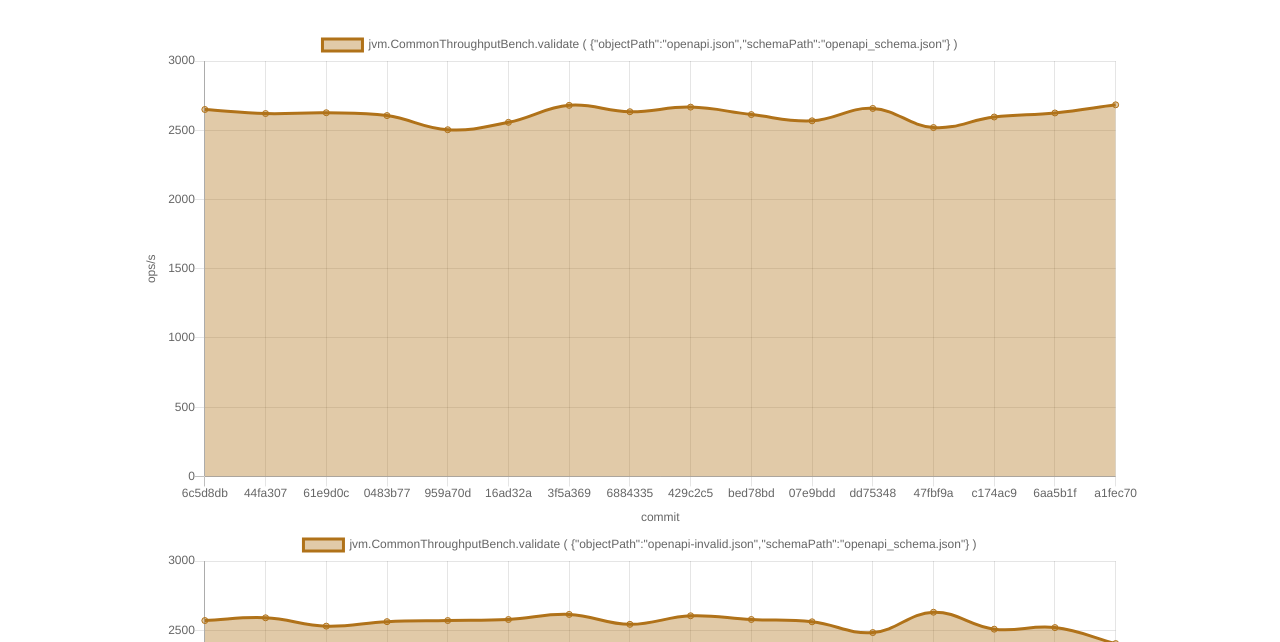
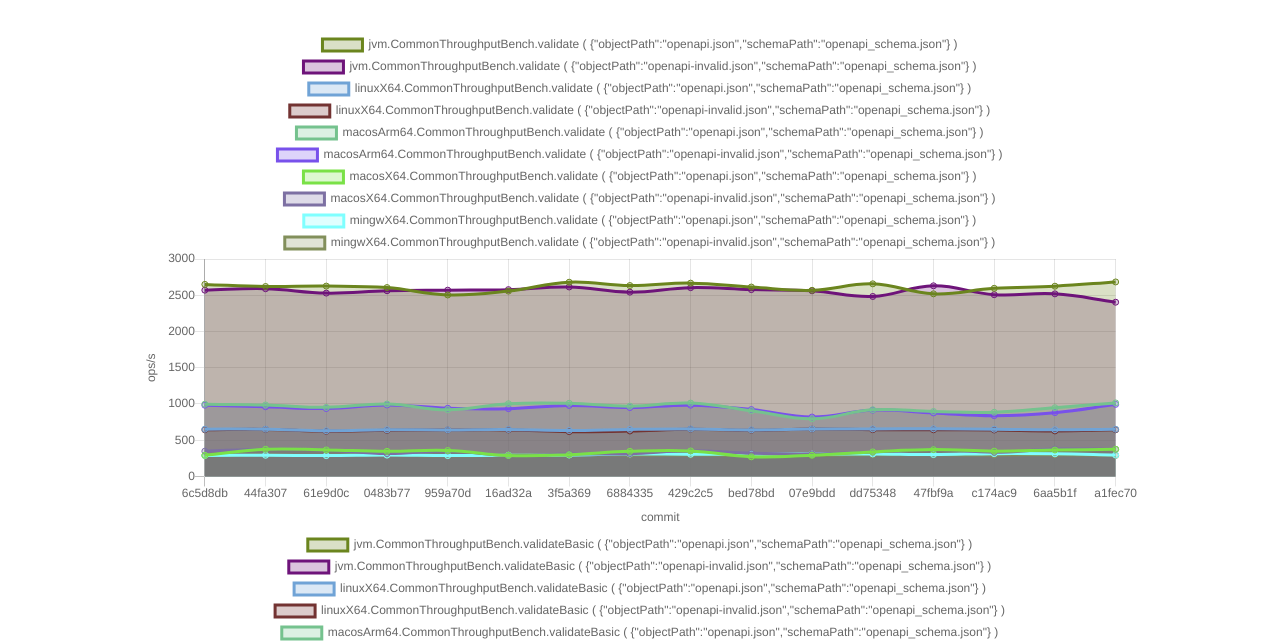
Before and after one commit to OptimumCode/json-schema-validator, a plain HTML site: page dev/bench/index.html in a window 1280 px wide. Shown: the part 158-800 px from the top of the page. Drawn offline with nearby package versions, Linux system fonts and the light colour scheme; animation ran at ten frames a second.

Commit message:
Modify index.html to group bench results together

```diff
--- a/dev/bench/index.html
+++ b/dev/bench/index.html
@@ -109,22 +109,6 @@
     <script id="main-script">
       'use strict';
       (function() {
-        // Colors from https://github.com/github/linguist/blob/master/lib/linguist/languages.yml
-        const toolColors = {
-          cargo: '#dea584',
-          go: '#00add8',
-          benchmarkjs: '#f1e05a',
-          benchmarkluau: '#000080',
-          pytest: '#3572a5',
-          googlecpp: '#f34b7d',
-          catch2: '#f34b7d',
-          julia: '#a270ba',
-          jmh: '#b07219',
-          benchmarkdotnet: '#178600',
-          customBiggerIsBetter: '#38ff38',
-          customSmallerIsBetter: '#ff3838',
-          _: '#333333'
-        };
 
         function init() {
           function collectBenchesPerTestCase(entries) {
@@ -133,9 +117,11 @@
               const {commit, date, tool, benches} = entry;
               for (const bench of benches) {
                 const result = { commit, date, tool, bench };
-                const arr = map.get(bench.name);
+                const parametersStart = bench.name.indexOf('(') - 1
+                const benchName = bench.name.substring(bench.name.indexOf('.') + 1, parametersStart)
+                const arr = map.get(benchName);
                 if (arr === undefined) {
-                  map.set(bench.name, [result]);
+                  map.set(benchName, [result]);
                 } else {
                   arr.push(result);
                 }
@@ -175,17 +161,26 @@
             canvas.className = 'benchmark-chart';
             parent.appendChild(canvas);
 
-            const color = toolColors[dataset.length > 0 ? dataset[0].tool : '_'];
+            const groupedData = Object.groupBy(dataset, ({ bench }) => bench.name)
+            const groupedEntries = Object.entries(groupedData)
+            const platformColors = groupedEntries.map((d, index) => {
+              const randomColor = Math.floor((index + 42) / 100.0 * 16777215).toString(16);
+              return '#' + randomColor
+            })
             const data = {
-              labels: dataset.map(d => d.commit.id.slice(0, 7)),
-              datasets: [
-                {
+              labels: groupedEntries[0][1].map(d => d.commit.id.slice(0, 7)),
+              datasets: groupedEntries.map((g, index) => {
+                const name = g[0]
+                const data = g[1]
+                const color = platformColors[index];
+                return {
                   label: name,
-                  data: dataset.map(d => d.bench.value),
+                  data: data.map(d => d.bench.value),
                   borderColor: color,
-                  backgroundColor: color + '60', // Add alpha for #rrggbbaa
+                  backgroundColor: color + '40', // Add alpha for #rrggbbaa
                 }
-              ],
+              }
+              ),
             };
             const options = {
               scales: {
@@ -212,13 +207,13 @@
               tooltips: {
                 callbacks: {
                   afterTitle: items => {
-                    const {index} = items[0];
-                    const data = dataset[index];
-                    return '\n' + data.commit.message + '\n\n' + data.commit.timestamp + ' committed by @' + data.commit.committer.username + '\n';
+                    const {datasetIndex, index} = items[0];
+                    const data = groupedEntries[datasetIndex][1][index];
+                    return '\n' + data.bench.name + '\n\n' + data.commit.message + '\n\n' + data.commit.timestamp + ' committed by @' + data.commit.committer.username + '\n';
                   },
                   label: item => {
                     let label = item.value;
-                    const { range, unit } = dataset[item.index].bench;
+                    const { range, unit } = groupedEntries[item.datasetIndex][1][item.index].bench;
                     label += ' ' + unit;
                     if (range) {
                       label += ' (' + range + ')';
@@ -226,7 +221,7 @@
                     return label;
                   },
                   afterLabel: item => {
-                    const { extra } = dataset[item.index].bench;
+                    const { extra } = groupedEntries[item.datasetIndex][1][item.index].bench;
                     return extra ? '\n' + extra : '';
                   }
                 }
```
